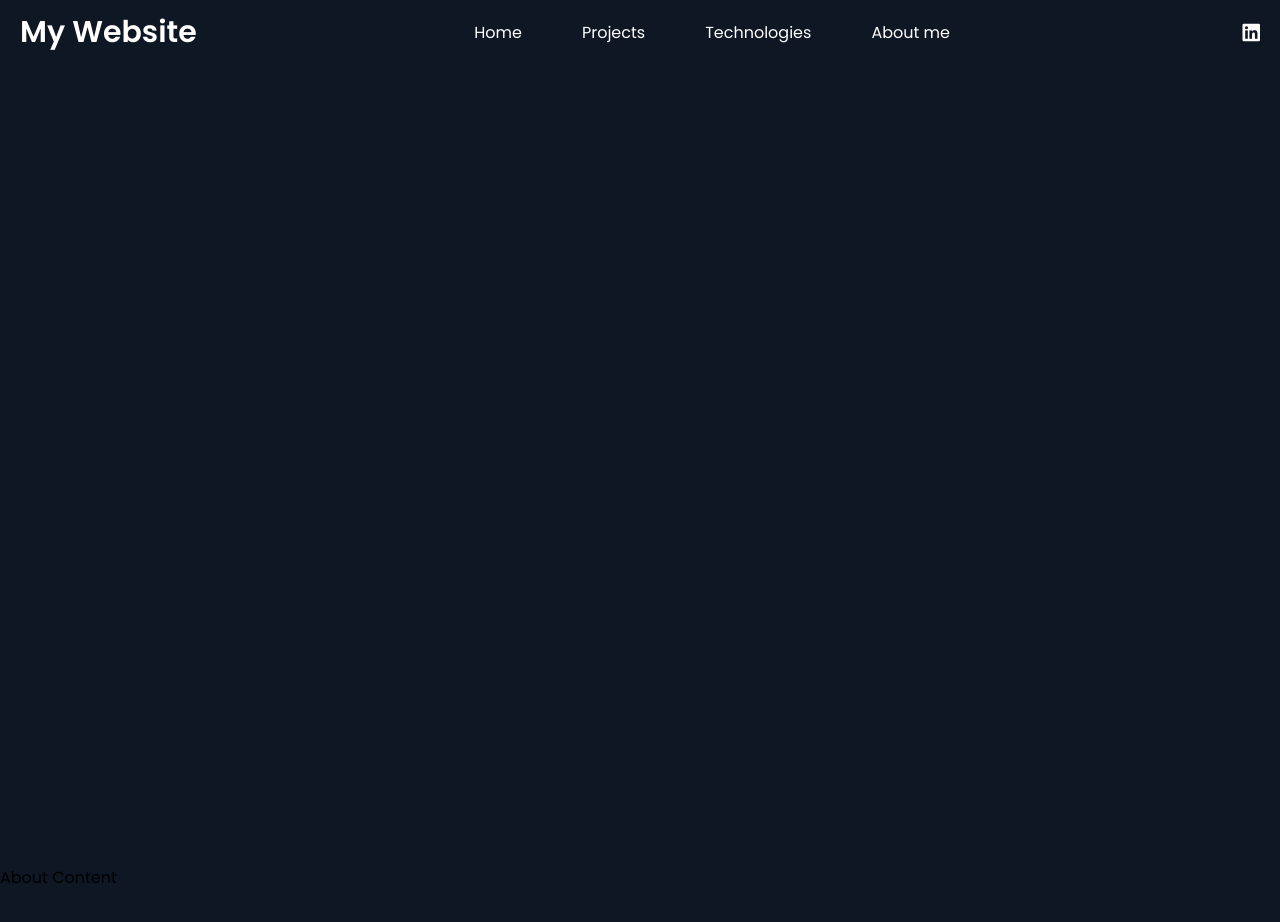
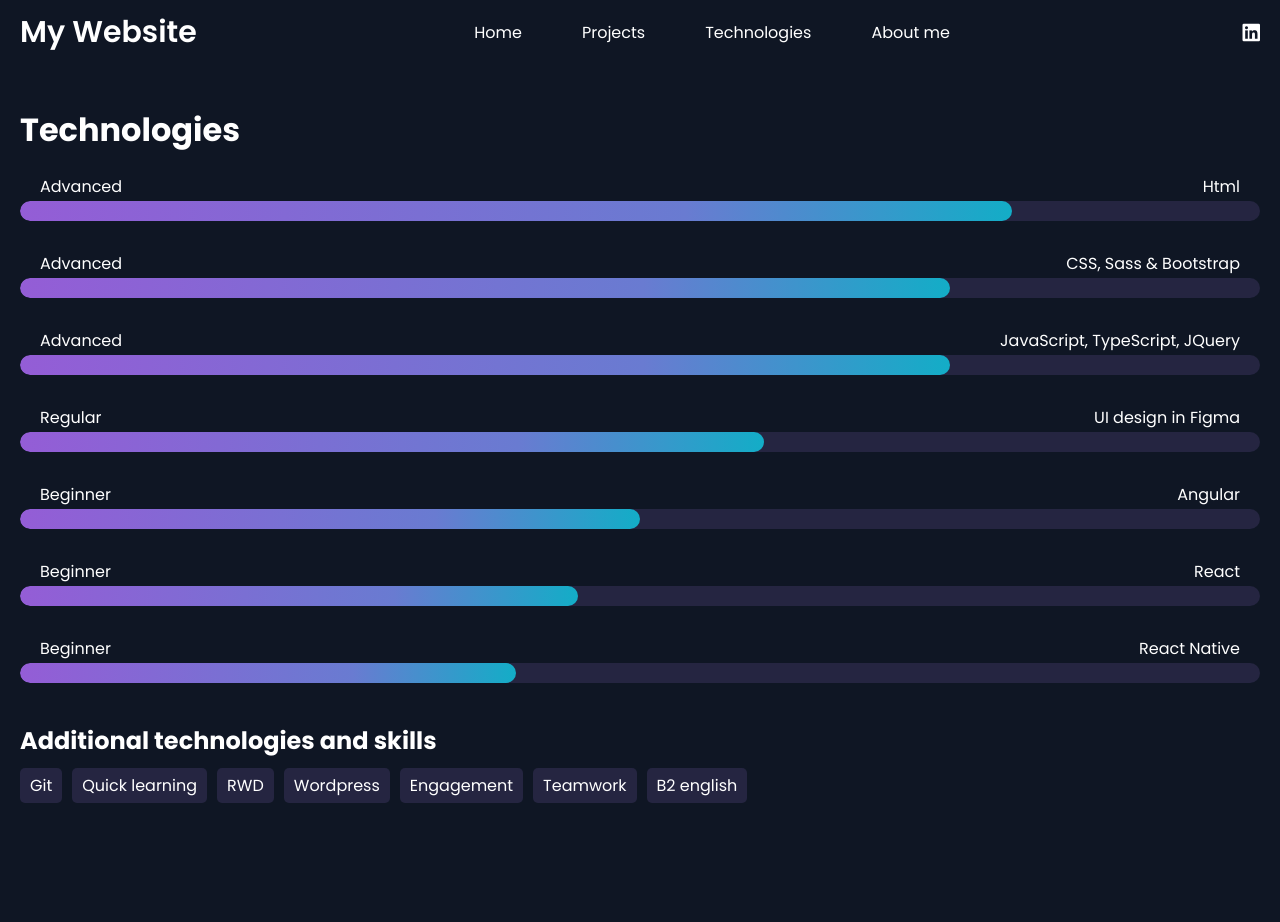
Before and after one commit to ThijsVerkade/portfolio, a React (Vite) app: page / in a window 1280 px wide. Shown: the top 922 px of the page. After the commit the page ends 823 px from the top, so only its background shows below. Built offline with nearby package versions, Linux system fonts and the light colour scheme.

Commit message:
feat: Create Projects and Technologies component

```diff
--- a/src/App.jsx
+++ b/src/App.jsx
@@ -1,13 +1,40 @@
 import './App.css'
 import Navbar from "./NavBar/Navbar.tsx";
+import Home from "./pages/Home/Home.tsx";
+import Projects from "./pages/Projects/Projects.tsx";
+import example from './assets/example.png';
+import Technologies from "./pages/Technologies/Technologies.tsx";
+
+const projects = [
+  { title: 'PROJECT 1', description: 'Lorem ipsum dolor sit amet, consectetur adipiscing elit, sed do eiusmod tempor incididunt ut labore et dolore magna aliqua.', picture: example},
+  { title: 'PROJECT 2', description: 'Lorem ipsum dolor sit amet, consectetur adipiscing elit, sed do eiusmod tempor incididunt ut labore et dolore magna aliqua.', picture: example },
+  { title: 'A bit longer title for 3rd project', description: 'Lorem ipsum dolor sit amet, consectetur adipiscing elit, sed do eiusmod tempor incididunt ut labore et dolore magna aliqua.', picture: example },
+  { title: 'PROJECT 4', description: 'Lorem ipsum dolor sit amet, consectetur adipiscing elit, sed do eiusmod tempor incididunt ut labore et dolore magna aliqua.', picture: example },
+  { title: 'PROJECT 4', description: 'Lorem ipsum dolor sit amet, consectetur adipiscing elit, sed do eiusmod tempor incididunt ut labore et dolore magna aliqua.', picture: example },
+  { title: 'PROJECT 4', description: 'Lorem ipsum dolor sit amet, consectetur adipiscing elit, sed do eiusmod tempor incididunt ut labore et dolore magna aliqua.', picture: example },
+  { title: 'PROJECT 4', description: 'Lorem ipsum dolor sit amet, consectetur adipiscing elit, sed do eiusmod tempor incididunt ut labore et dolore magna aliqua.', picture: example },
+];
+
+const technologies = [
+  { name: 'Html', level: 'Advanced', width: '80%' },
+  { name: 'CSS, Sass & Bootstrap', level: 'Advanced', width: '75%' },
+  { name: 'JavaScript, TypeScript, JQuery', level: 'Advanced', width: '75%' },
+  { name: 'UI design in Figma', level: 'Regular', width: '60%' },
+  { name: 'Angular', level: 'Beginner', width: '50%' },
+  { name: 'React', level: 'Beginner', width: '45%' },
+  { name: 'React Native', level: 'Beginner', width: '40%' },
+];
+
+const additionalSkills = [
+  'Git', 'Quick learning', 'RWD', 'Wordpress', 'Engagement', 'Teamwork', 'B2 english'
+];
+
 
 function App() {
   return (
     <>
       <Navbar />
-      <div id="about" style={{ padding: '100vh 0' }}>About Content</div>
-      <div id="services" style={{ padding: '100vh 0' }}>Services Content</div>
-      <div id="contact" style={{ padding: '100vh 0' }}>Contact Content</div>
+      <Technologies technologies={technologies} additionalSkills={additionalSkills} />
     </>
   )
 }
--- a/src/NavBar/Navbar.css
+++ b/src/NavBar/Navbar.css
@@ -13,6 +13,7 @@
 .navbar__title {
     font-size: 30px;
     font-weight: 600;
+    cursor: pointer;
 }
 
 .navbar__list {
@@ -29,8 +30,8 @@
     margin: 0 10px;
 }
 
-.navbar__item:hover {
-    background-color: #575757;
+.navbar__item a:hover {
+    color: #575757;
 }
 
 .navbar__link {
--- a/src/pages/Home/Home.css
+++ b/src/pages/Home/Home.css
@@ -1,46 +1,39 @@
-/* Home.css */
-
 .home {
-    padding: 20px;
-    text-align: center;
+    display: flex;
+    justify-content: center;
+    align-items: center;
+    height: 100vh;
 }
 
 .home__header {
-    background-color: #f8f8f8;
-    padding: 20px;
+    text-align: center;
+    color: #fff;
+}
+
+.home__title {
+    font-size: 48px;
+    font-weight: 700;
     margin-bottom: 20px;
 }
 
-.home__header h1 {
-    font-size: 36px;
-    margin: 0;
+.home__description {
+    font-size: 18px;
+    font-weight: 400;
+    margin-bottom: 40px;
 }
 
-.home__header p {
-    font-size: 18px;
-    color: #666;
+.home__button {
+    font-size: 16px;
+    font-weight: 600;
+    color: #fff;
+    background: linear-gradient(90deg, #6a11cb 0%, #2575fc 100%);
+    border: none;
+    padding: 15px 30px;
+    border-radius: 25px;
+    cursor: pointer;
+    transition: background 0.3s;
 }
 
-.home__content {
-    display: flex;
-    flex-direction: column;
-    align-items: center;
+.home__button:hover {
+    background: linear-gradient(90deg, #2575fc 0%, #6a11cb 100%);
 }
-
-.home__section {
-    width: 80%;
-    background-color: #fff;
-    padding: 20px;
-    margin-bottom: 20px;
-    box-shadow: 0 0 10px rgba(0, 0, 0, 0.1);
-}
-
-.home__section h2 {
-    font-size: 24px;
-    margin-bottom: 10px;
-}
-
-.home__section p {
-    font-size: 16px;
-    color: #333;
-}
--- /dev/null
+++ b/src/pages/Projects/Projects.css
@@ -0,0 +1,64 @@
+.projects {
+    padding: 20px;
+    color: #fff;
+}
+
+.projects__title {
+    font-size: 30px;
+    margin-bottom: 20px;
+}
+
+.projects__list {
+    display: grid;
+    grid-template-columns: repeat(auto-fill, minmax(300px, 1fr));
+    gap: 20px;
+}
+
+.project-card {
+    /*border: 2mm ridge #ffffff;*/
+    border-radius: 20px 0;
+    padding: 20px;
+    box-shadow: 0 4px 8px rgba(0, 0, 0, 0.1);
+    display: flex;
+    flex-direction: column;
+    justify-content: space-between;
+}
+
+.project-card__image {
+    width: 100%;
+    border-radius: 10px;
+    margin-bottom: 15px;
+}
+
+.project-card__title {
+    margin: 10px 0;
+    font-size: 1.2em;
+}
+
+.projects-card__line {
+    width: 100%;
+    height: 2px;
+    background: linear-gradient(90deg, #C56CF0, #45aaf2);
+    border-radius: 2px;
+}
+
+.project-card__description {
+    font-size: 1em;
+    margin-bottom: 20px;
+}
+
+.project-card__button {
+    background: linear-gradient(90deg, #C56CF0, #45aaf2);
+    border: none;
+    padding: 10px 20px;
+    color: #fff;
+    border-radius: 20px;
+    cursor: pointer;
+    transition: background 0.3s ease;
+    align-self: start;
+    width: 100%;
+}
+
+.project-card__button:hover {
+    background: linear-gradient(90deg, #45aaf2 0%, #C56CF0 100%);
+}
--- /dev/null
+++ b/src/pages/Projects/Projects.tsx
@@ -0,0 +1,34 @@
+import { FC } from 'react';
+import './Projects.css';
+
+export interface Project {
+    title: string;
+    description: string;
+    picture: string;
+}
+
+interface ProjectsProps {
+    projects: Project[];
+    className?: string;
+}
+
+const Projects: FC<ProjectsProps> = ({projects}) => {
+    return (
+        <div className="projects">
+            <h1 className="projects__title">Projects</h1>
+            <div className="projects__list">
+                {projects.map((project, index) => (
+                    <div className="project-card" key={index}>
+                        <img src={project.picture} alt={project.title} className="project-card__image"/>
+                        <h2 className="project-card__title">{project.title}</h2>
+                        <div className="projects-card__line"></div>
+                        <p className="project-card__description">{project.description}</p>
+                        <button className="project-card__button">Look it up</button>
+                    </div>
+                ))}
+            </div>
+        </div>
+    );
+};
+
+export default Projects;
--- /dev/null
+++ b/src/pages/Technologies/Technologies.css
@@ -0,0 +1,64 @@
+.technologies {
+    padding: 20px;
+    color: #fff;
+}
+
+.technologies__title {
+    font-size: 2em;
+    margin-bottom: 20px;
+}
+
+.technologies__list {
+    margin-bottom: 40px;
+}
+
+.technology {
+    margin-bottom: 30px;
+}
+
+.technology__header {
+    display: flex;
+    justify-content: space-between;
+    margin-bottom: 2px;
+    padding: 0 20px;
+
+}
+
+.technology__name {
+    font-size: 1em;
+}
+
+.technology__level-text {
+    font-size: 1em;
+}
+
+.technology__bar {
+    height: 20px;
+    background-color: #252541;
+    border-radius: 10px;
+    overflow: hidden;
+    position: relative;
+}
+
+.technology__level {
+    height: 100%;
+    background: linear-gradient(90deg, #945DD6 0%, #697BD1 67%, #13ADC7 100%);
+    border-radius: 10px;
+}
+
+.technologies__subtitle {
+    font-size: 1.5em;
+    margin-bottom: 10px;
+}
+
+.technologies__skills {
+    display: flex;
+    flex-wrap: wrap;
+    gap: 10px;
+}
+
+.skill {
+    background-color: #252541;
+    padding: 5px 10px;
+    border-radius: 5px;
+}
--- /dev/null
+++ b/src/pages/Technologies/Technologies.tsx
@@ -0,0 +1,42 @@
+import { FC } from 'react';
+import './Technologies.css';
+
+export interface Technology {
+    name: string;
+    level: string;
+    width: string;
+}
+
+interface TechnologiesProps {
+    technologies: Technology[];
+    additionalSkills: string[];
+}
+
+const Technologies: FC<TechnologiesProps> = ({technologies, additionalSkills}) => {
+    return (
+        <div className="technologies">
+            <h1 className="technologies__title">Technologies</h1>
+            <div className="technologies__list">
+                {technologies.map((tech, index) => (
+                    <div className="technology" key={index}>
+                        <div className="technology__header">
+                            <span className="technology__level-text">{tech.level}</span>
+                            <span className="technology__name">{tech.name}</span>
+                        </div>
+                        <div className="technology__bar">
+                            <div className="technology__level" style={{width: tech.width}}></div>
+                        </div>
+                    </div>
+                ))}
+            </div>
+            <h2 className="technologies__subtitle">Additional technologies and skills</h2>
+            <div className="technologies__skills">
+                {additionalSkills.map((skill, index) => (
+                    <span className="skill" key={index}>{skill}</span>
+                ))}
+            </div>
+        </div>
+    );
+};
+
+export default Technologies;
```
Also changed, not shown: src/assets/example.png (added).
